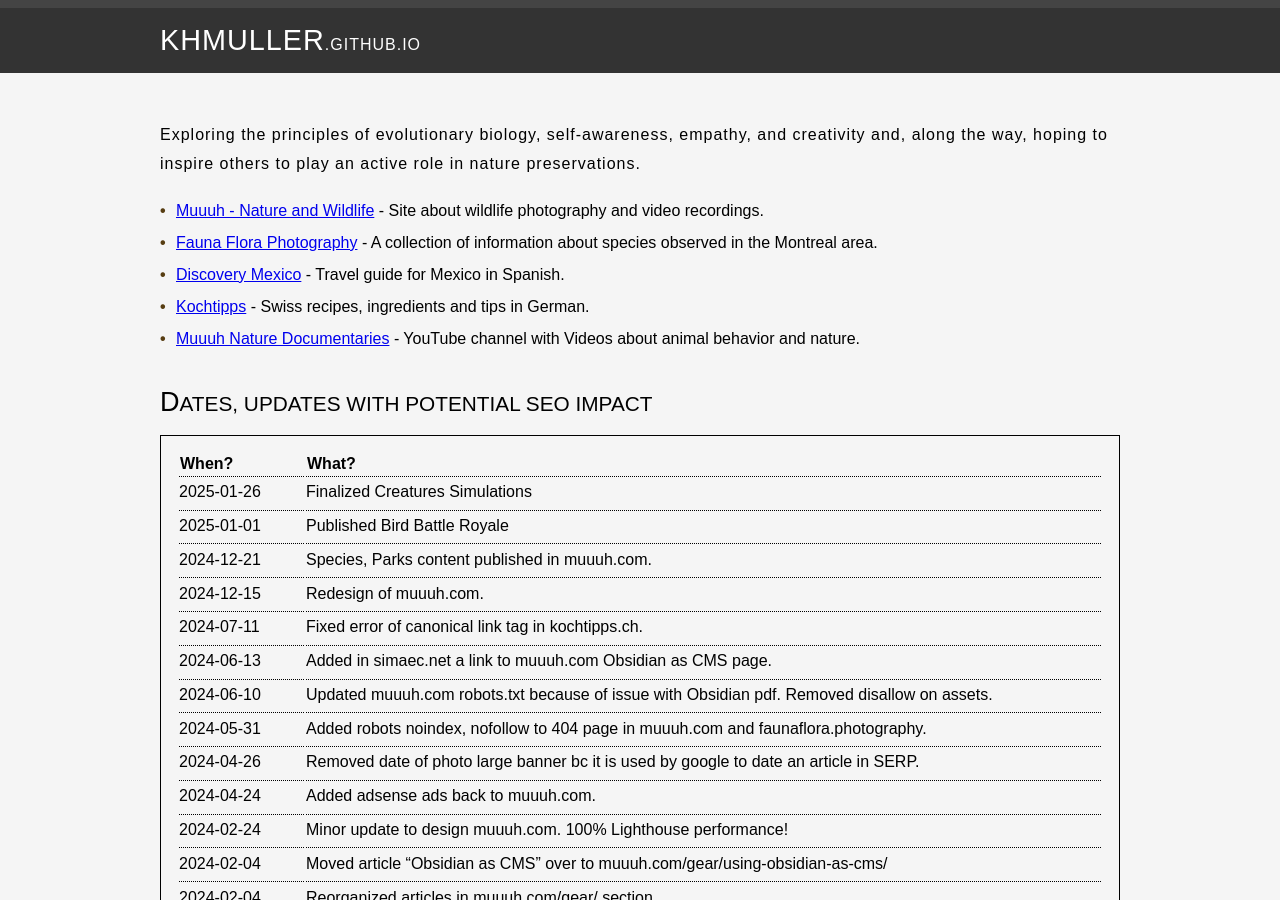
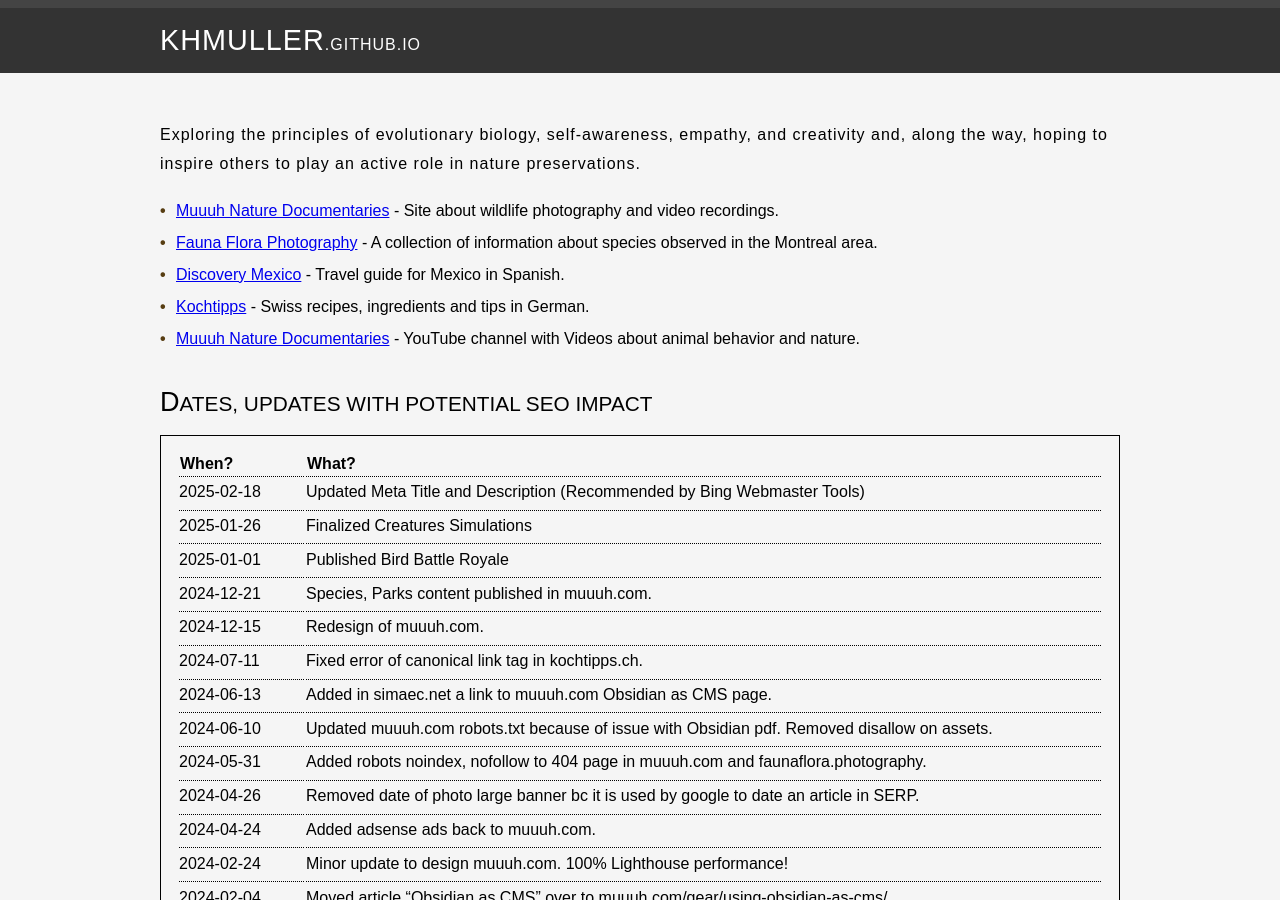
Before and after one commit to KHMuller/khmuller.github.io, a Jekyll site: the page built from index.md, in a window 1280 px wide and 900 px high. Built offline with Jekyll 4.4.1, drawn with Linux system fonts in a browser that asks for light colours.

Commit message:
Recent Changes

```diff
--- a/index.md
+++ b/index.md
@@ -7,7 +7,7 @@ canonical: https://khmuller.github.io
 
 Exploring the principles of evolutionary biology, self-awareness, empathy, and creativity and, along the way, hoping to inspire others to play an active role in nature preservations.
 
-- [Muuuh - Nature and Wildlife](https://muuuh.com "Muuuh - Nature and Wildlife") - Site about wildlife photography and video recordings.
+- [Muuuh Nature Documentaries](https://muuuh.com "Muuuh Nature Documentaries") - Site about wildlife photography and video recordings.
 - [Fauna Flora Photography](https://faunaflora.photography "Fauna Flora Photography") - A collection of information about species observed in the Montreal area.
 - [Discovery Mexico](https://www.discoverymexico.com.mx "Discovery Mexico") - Travel guide for Mexico in Spanish.
 - [Kochtipps](https://www.kochtipps.ch "Kochtipps") - Swiss recipes, ingredients and tips in German.
@@ -18,6 +18,7 @@ Exploring the principles of evolutionary biology, self-awareness, empathy, and c
 
 |When?|What?|
 |:---|:---|
+|2025-02-18|Updated Meta Title and Description (Recommended by Bing Webmaster Tools)|
 |2025-01-26|Finalized Creatures Simulations|
 |2025-01-01|Published Bird Battle Royale|
 |2024-12-21|Species, Parks content published in muuuh.com.|
```
